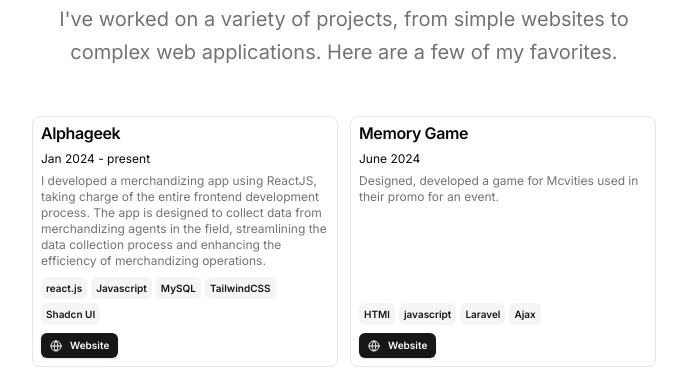
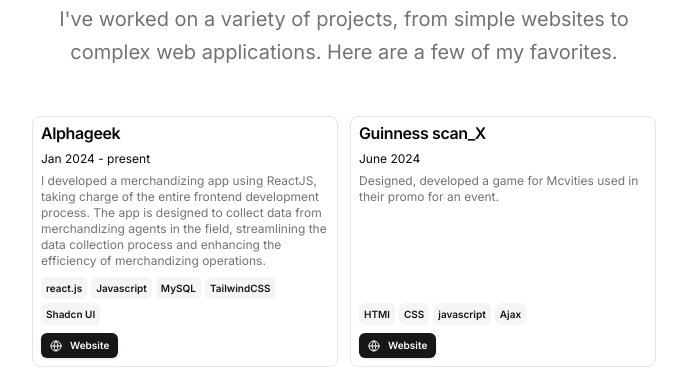
Before and after one commit to Onidamilola/my-portfolio, a Next.js app: page / in a window 1280 px wide. Shown: the part 938-1313 px from the top of the page, without its empty margins (296-983 px from the left). Built offline with nearby package versions, Linux system fonts and the light colour scheme.

Commit message:
added scan_x project

```diff
--- a/src/data/resume.tsx
+++ b/src/data/resume.tsx
@@ -124,23 +124,23 @@
       image: "",
     },
     {
-      title: "Memory Game",
-      href: "https://magicui.design",
+      title: "Guinness scan_X",
+      href: "https://gdmgroup-scan-x-q338c.ondigitalocean.app/",
       dates: "June 2024",
       active: true,
       description:
         "Designed, developed a game for Mcvities used in their promo for an event.",
       technologies: [
         "HTMl",
+        "CSS",
         "javascript",
-        "Laravel",
         "Ajax",
 
       ],
       links: [
         {
           type: "Website",
-          href: "https://magicui.design",
+          href: "https://gdmgroup-scan-x-q338c.ondigitalocean.app/",
           icon: <Icons.globe className="size-3" />,
         },
       ],
```
